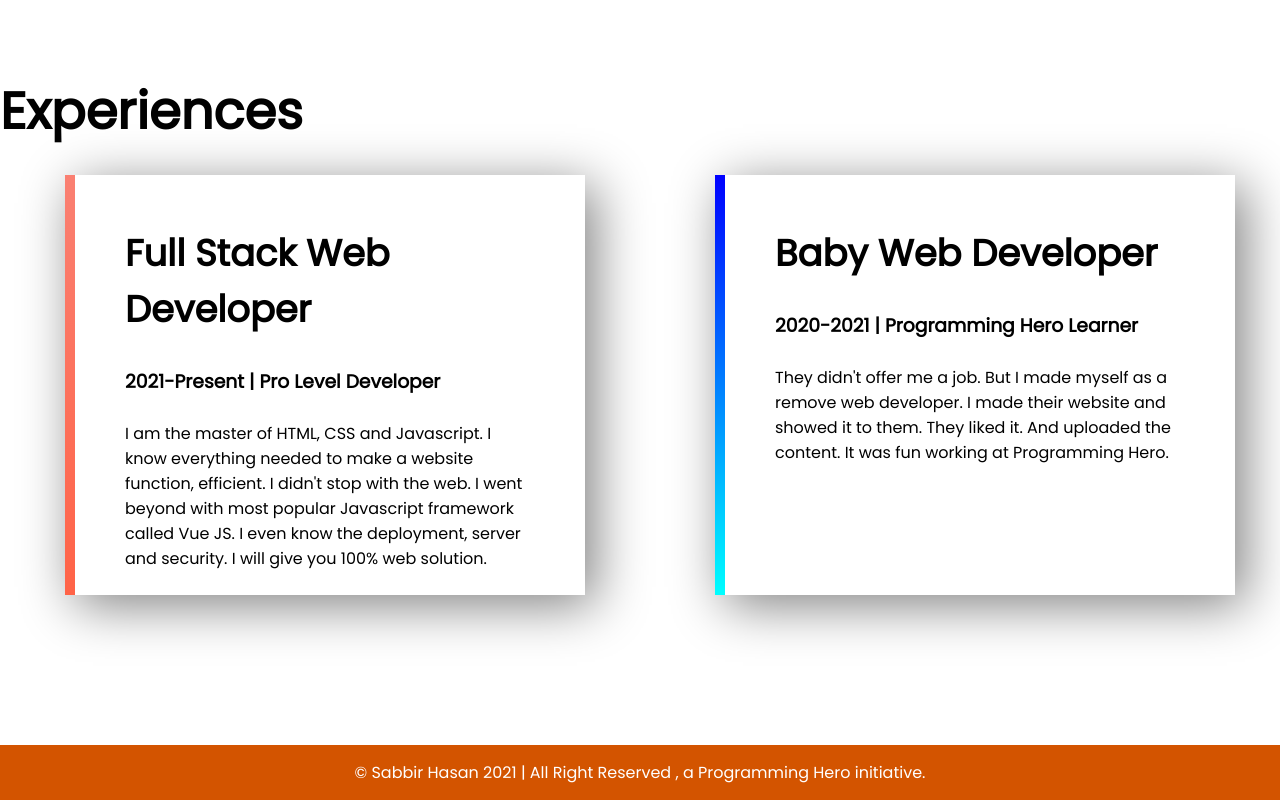
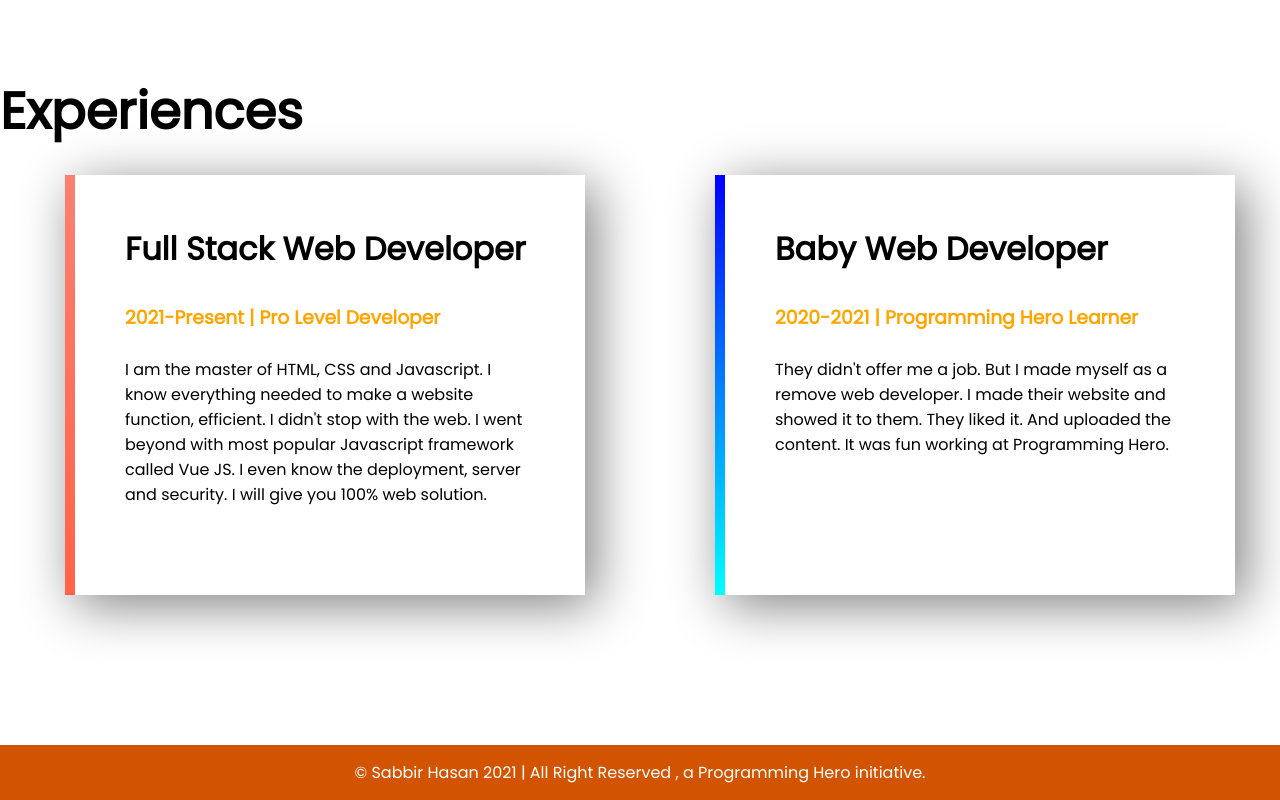
Before and after one commit to sabbirrhasan/developer-portfolio, a plain HTML site: page index.html in a window 1280 px wide. Shown: the part 1429-2229 px from the top of the page. Drawn offline with Linux system fonts and the light colour scheme.

Commit message:
some bug fiexed

```diff
--- a/index.html
+++ b/index.html
@@ -43,17 +43,16 @@
         <h1>Experiences</h1><br>
     </section>
     <section class="flexible-container fixed-width experience-section">
-        <!-- <h1>Experiences</h1> -->
         <div id="experience-item-full" class="half-width">
             <h1>Full Stack Web Developer</h1>
-            <h3>2021-Present | Pro Level Developer</h3><br>
+            <h3 class="colored-text">2021-Present | Pro Level Developer</h3><br>
             <p>I am the master of HTML, CSS and Javascript. I know everything needed to make a website function,
                 efficient. I didn't stop with the web. I went beyond with most popular Javascript framework called Vue
                 JS. I even know the deployment, server and security. I will give you 100% web solution.</p>
         </div>
         <div id="experience-item-baby" class="half-width">
             <h1>Baby Web Developer</h1>
-            <h3>2020-2021 | Programming Hero Learner</h3><br>
+            <h3 class="colored-text">2020-2021 | Programming Hero Learner</h3><br>
             <p>They didn't offer me a job. But I made myself as a remove web developer. I made their website and showed
                 it to them. They liked it. And uploaded the content. It was fun working at Programming Hero.</p>
         </div>
--- a/style.css
+++ b/style.css
@@ -65,7 +65,7 @@ div h1{
     border-image-slice: 1;
 }
 #experience-item-full h1{
-    font-size: 2.3rem;
+    font-size: 2rem;
 }
 #experience-item-baby{
     width: 40%;
@@ -79,7 +79,7 @@ div h1{
     border-image-slice: 1;
 }
 #experience-item-baby h1{
-    font-size: 2.3rem;
+    font-size: 2rem;
 }
 footer{
     text-align: center;
```
